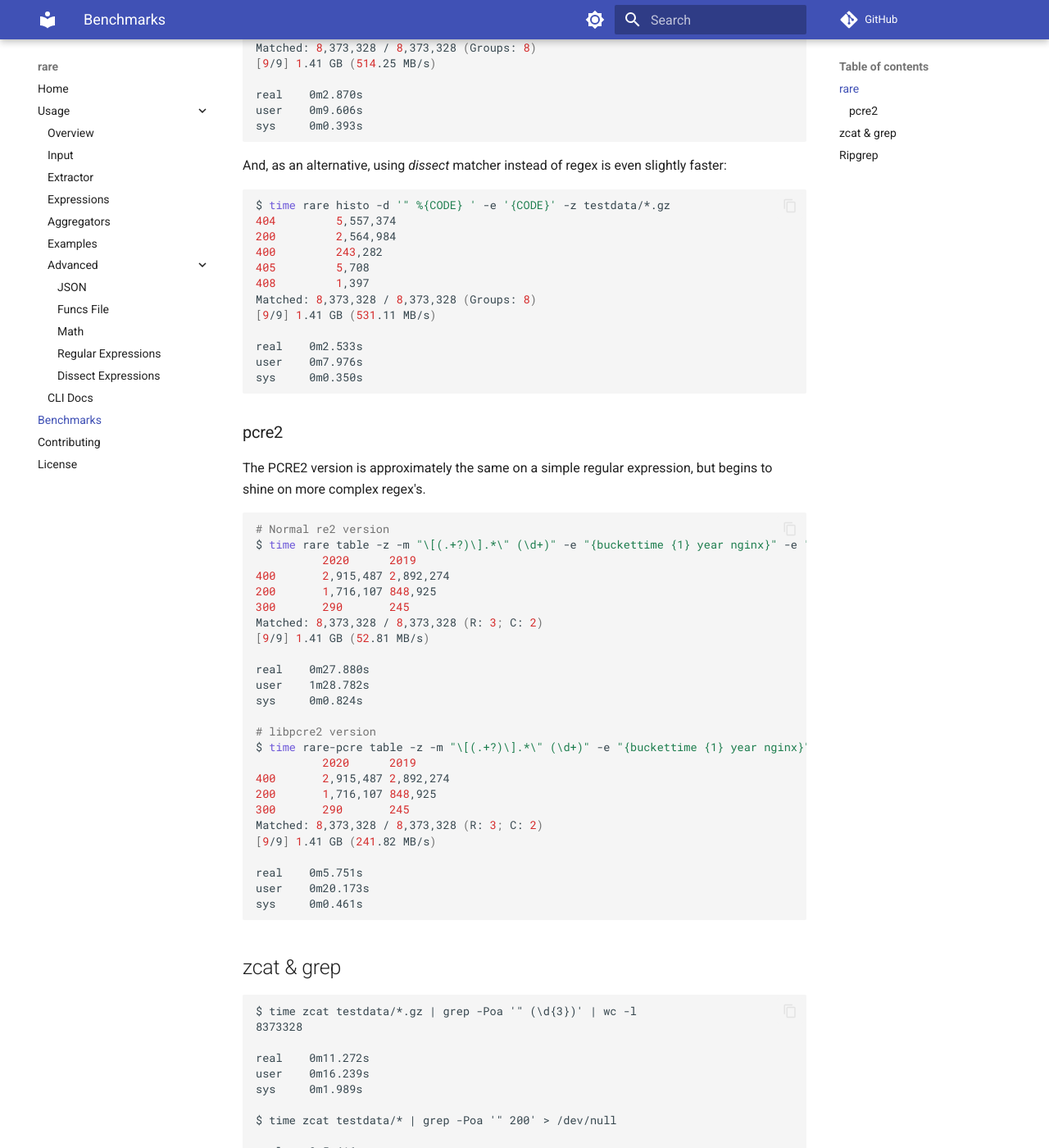
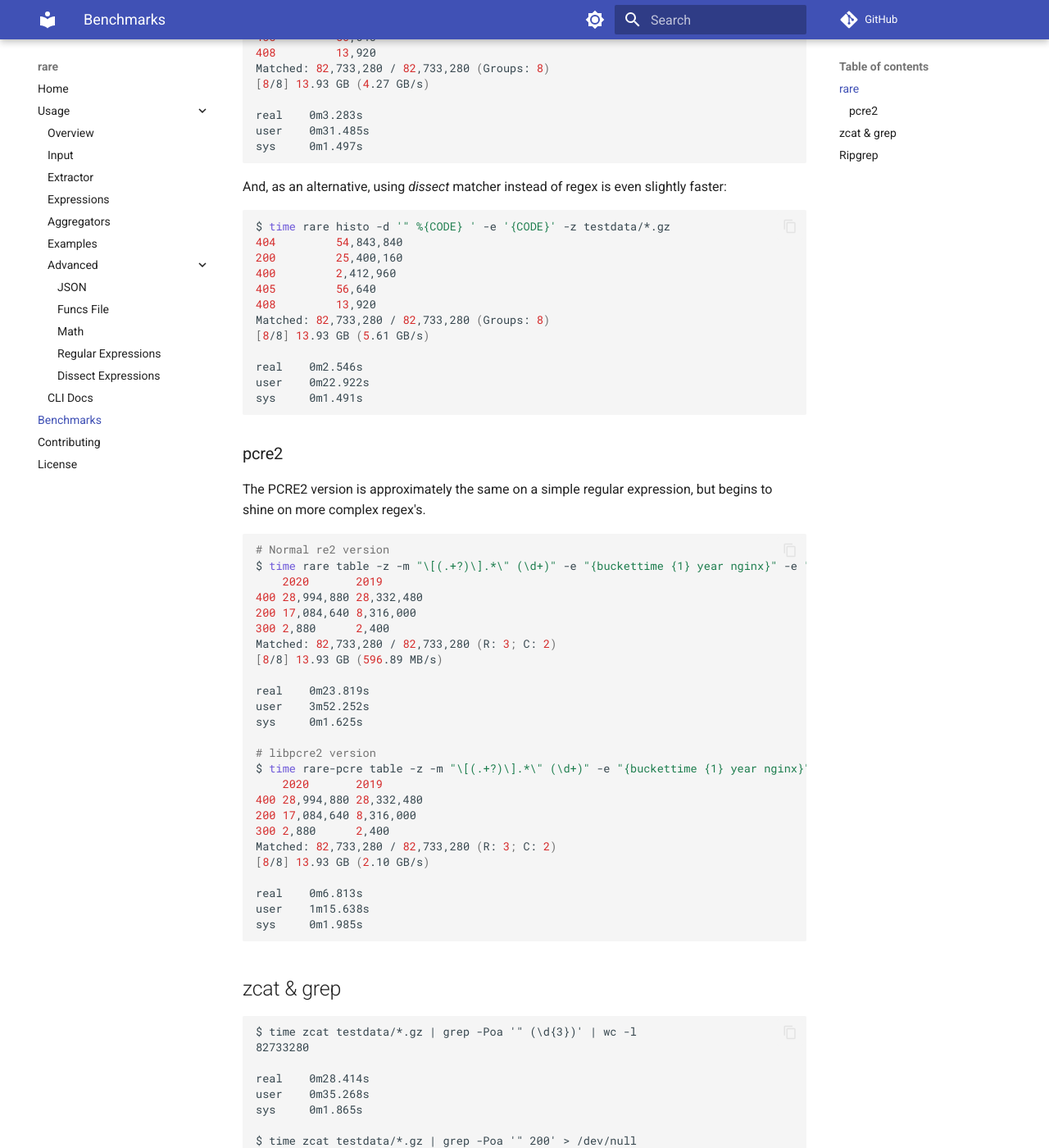
Before and after one commit to zix99/rare, an MkDocs documentation site: the page built from docs/benchmarks.md, in a window 1280 px wide and 1400 px high, scrolled down 910 px. Shown: the whole window at 82% size. Built offline with MkDocs 1.6.1 and Material for MkDocs 9.7.7, drawn with Linux system fonts in a browser that asks for light colours; comment, search, counter and statistics services are not loaded; some of the changed text lies outside the part shown.

Commit message:
Update benchmarks on modern PC with modern build. 5.5 GB/s max!

````diff
--- a/docs/benchmarks.md
+++ b/docs/benchmarks.md
@@ -6,61 +6,62 @@ It's worth noting that in many of these results rare is just as fast, but part
 of that reason is that it consumes CPU in a more efficient way (go is great at parallelization).
 So take that into account, for better or worse.
 
-All tests were done on ~83MB of gzip'd (1.5GB gunzip'd) nginx logs spread across 10 files.  They
-were run on a spinning disk on an older machine. New machines run significantly faster.
+All tests were done on ~824MB of gzip'd (13.93 GB gunzip'd) nginx logs spread across 8 files.  They
+were run on a NVMe SSD on a recent (2025) machine.
 
 Each program was run 3 times and the last time was taken (to make sure things were cached equally).
 
 
 ## rare
 
-At no point scanning the data does `rare` exceed ~4MB of resident memory.
+At no point scanning the data does `rare` exceed ~42MB of resident memory. Buffer sizes can be tweaked
+to adjust memory usage.
 
 ```bash
 $ rare -v
 rare version 0.4.3, e0fc395; regex: re2
 
 $ time rare filter -m '" (\d{3})' -e "{1}" -z testdata/*.gz | wc -l
-Matched: 8,373,328 / 8,373,328
-8373328
+Matched: 82,733,280 / 82,733,280
+82733280
 
-real    0m3.266s
-user    0m10.607s
-sys     0m0.769s
+real    0m3.409s
+user    0m32.750s
+sys     0m2.175s
 ```
 
 When aggregating data, `rare` is significantly faster than alternatives.
 
 ```bash
 $ time rare histo -m '" (\d{3})' -e "{1}" -z testdata/*.gz
-404                 5,557,374
-200                 2,564,984
-400                 243,282
-405                 5,708
-408                 1,397
-Matched: 8,373,328 / 8,373,328 (Groups: 8)
-[9/9] 1.41 GB (514.25 MB/s)
+404         54,843,840
+200         25,400,160
+400         2,412,960
+405         56,640
+408         13,920
+Matched: 82,733,280 / 82,733,280 (Groups: 8)
+[8/8] 13.93 GB (4.27 GB/s)
 
-real    0m2.870s
-user    0m9.606s
-sys     0m0.393s
+real    0m3.283s
+user    0m31.485s
+sys     0m1.497s
 ```
 
 And, as an alternative, using *dissect* matcher instead of regex is even slightly faster:
 
 ```bash
 $ time rare histo -d '" %{CODE} ' -e '{CODE}' -z testdata/*.gz
-404         5,557,374
-200         2,564,984
-400         243,282
-405         5,708
-408         1,397
-Matched: 8,373,328 / 8,373,328 (Groups: 8)
-[9/9] 1.41 GB (531.11 MB/s)
+404         54,843,840
+200         25,400,160
+400         2,412,960
+405         56,640
+408         13,920
+Matched: 82,733,280 / 82,733,280 (Groups: 8)
+[8/8] 13.93 GB (5.61 GB/s)
 
-real    0m2.533s
-user    0m7.976s
-sys     0m0.350s
+real    0m2.546s
+user    0m22.922s
+sys     0m1.491s
 ```
 
 ### pcre2
@@ -71,29 +72,29 @@ on more complex regex's.
 ```bash
 # Normal re2 version
 $ time rare table -z -m "\[(.+?)\].*\" (\d+)" -e "{buckettime {1} year nginx}" -e "{bucket {2} 100}" testdata/*.gz
-          2020      2019
-400       2,915,487 2,892,274
-200       1,716,107 848,925
-300       290       245
-Matched: 8,373,328 / 8,373,328 (R: 3; C: 2)
-[9/9] 1.41 GB (52.81 MB/s)
+    2020       2019
+400 28,994,880 28,332,480
+200 17,084,640 8,316,000
+300 2,880      2,400
+Matched: 82,733,280 / 82,733,280 (R: 3; C: 2)
+[8/8] 13.93 GB (596.89 MB/s)
 
-real    0m27.880s
-user    1m28.782s
-sys     0m0.824s
+real    0m23.819s
+user    3m52.252s
+sys     0m1.625s
 
 # libpcre2 version
 $ time rare-pcre table -z -m "\[(.+?)\].*\" (\d+)" -e "{buckettime {1} year nginx}" -e "{bucket {2} 100}" testdata/*.gz
-          2020      2019
-400       2,915,487 2,892,274
-200       1,716,107 848,925
-300       290       245
-Matched: 8,373,328 / 8,373,328 (R: 3; C: 2)
-[9/9] 1.41 GB (241.82 MB/s)
+    2020       2019
+400 28,994,880 28,332,480
+200 17,084,640 8,316,000
+300 2,880      2,400
+Matched: 82,733,280 / 82,733,280 (R: 3; C: 2)
+[8/8] 13.93 GB (2.10 GB/s)
 
-real    0m5.751s
-user    0m20.173s
-sys     0m0.461s
+real    0m6.813s
+user    1m15.638s
+sys     0m1.985s
 ```
 
 
@@ -101,17 +102,17 @@ sys     0m0.461s
 
 ```
 $ time zcat testdata/*.gz | grep -Poa '" (\d{3})' | wc -l
-8373328
+82733280
 
-real    0m11.272s
-user    0m16.239s
-sys     0m1.989s
+real    0m28.414s
+user    0m35.268s
+sys     0m1.865s
 
-$ time zcat testdata/* | grep -Poa '" 200' > /dev/null
+$ time zcat testdata/*.gz | grep -Poa '" 200' > /dev/null
 
-real    0m5.416s
-user    0m4.810s
-sys     0m1.185s
+real    0m28.616s
+user    0m27.517s
+sys     0m1.658s
 
 ```
 
@@ -126,11 +127,11 @@ the complete functionality that rare exposes.
 
 ```bash
 $ time rg -z '" (\d{3})' testdata/*.gz | wc -l
-8373328
+82733280
 
-real    0m3.791s
-user    0m8.149s
-sys     0m4.420s
+real    0m7.058s
+user    0m40.284s
+sys     0m8.962s
 ```
 
 # Other Tools
````
